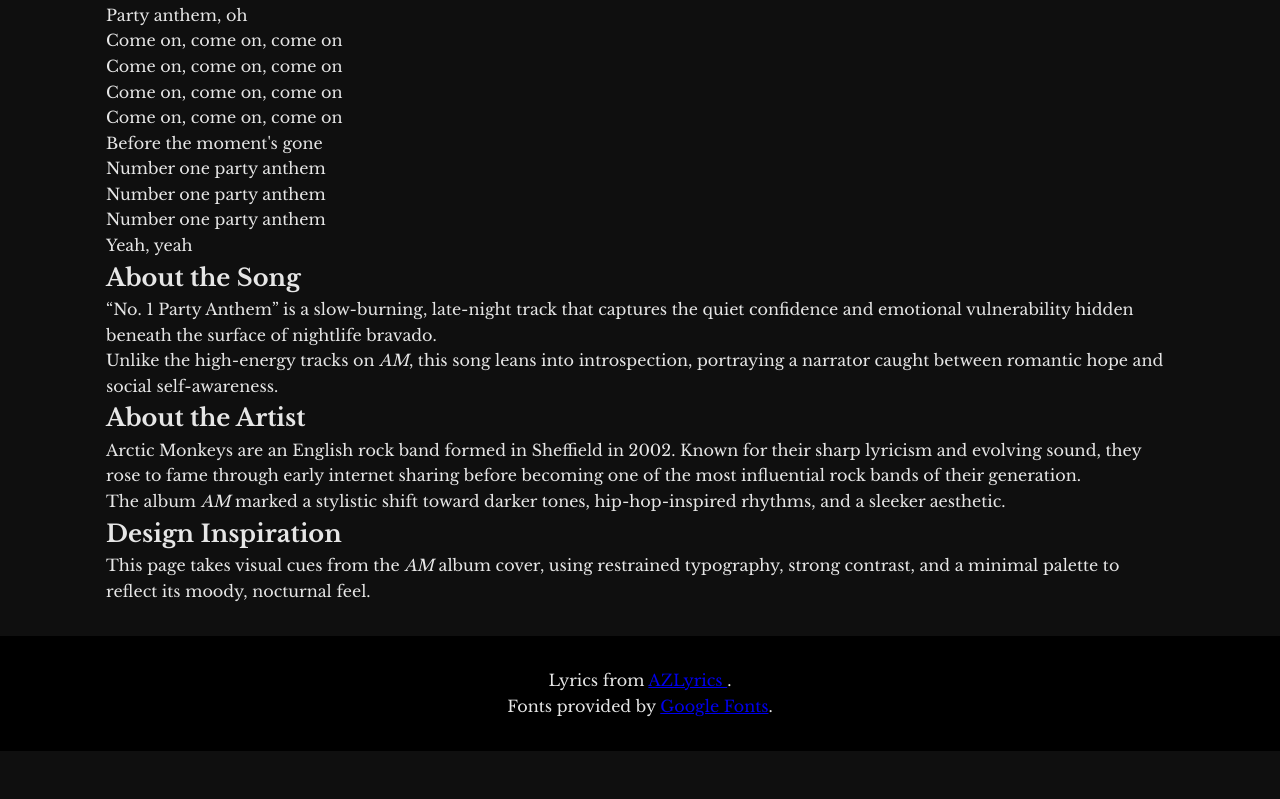
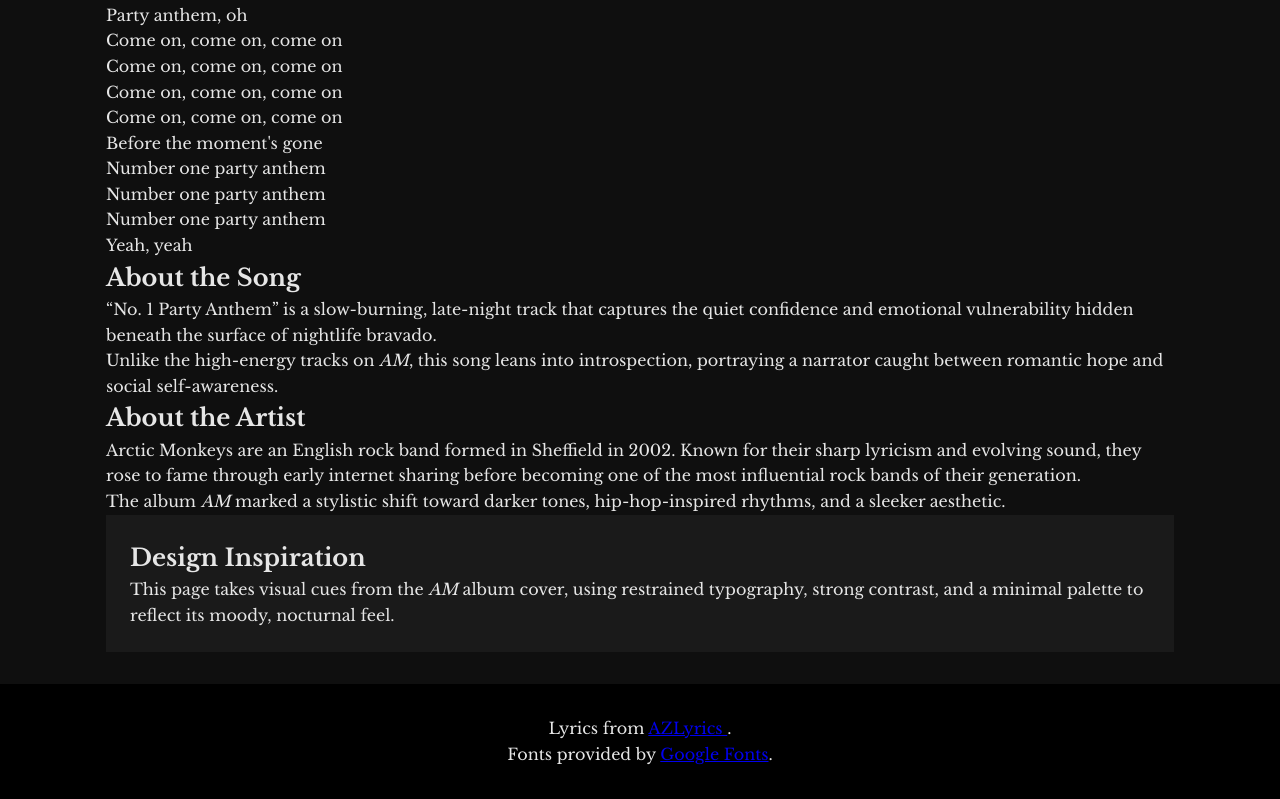
Before and after one commit to yousefshamaelh-blip/comp1054-yousef-, a plain HTML site: page assignment-1/index.html in a window 1280 px wide. Shown: the part 1181-1980 px from the top of the page. Before the commit the page ends 1932 px from the top, so only its background shows below. Drawn offline with nearby package versions, Linux system fonts and the light colour scheme.

Commit message:
flex for the article and one for the aside

```diff
--- a/assignment-1/styles.css
+++ b/assignment-1/styles.css
@@ -29,3 +29,13 @@
   margin: 2rem auto;
   padding: 0 1rem;
 }
+
+article {
+  flex: 3;
+}
+
+aside {
+  flex: 1;
+  background-color: #1a1a1a;
+  padding: 1.5rem;
+}
```
